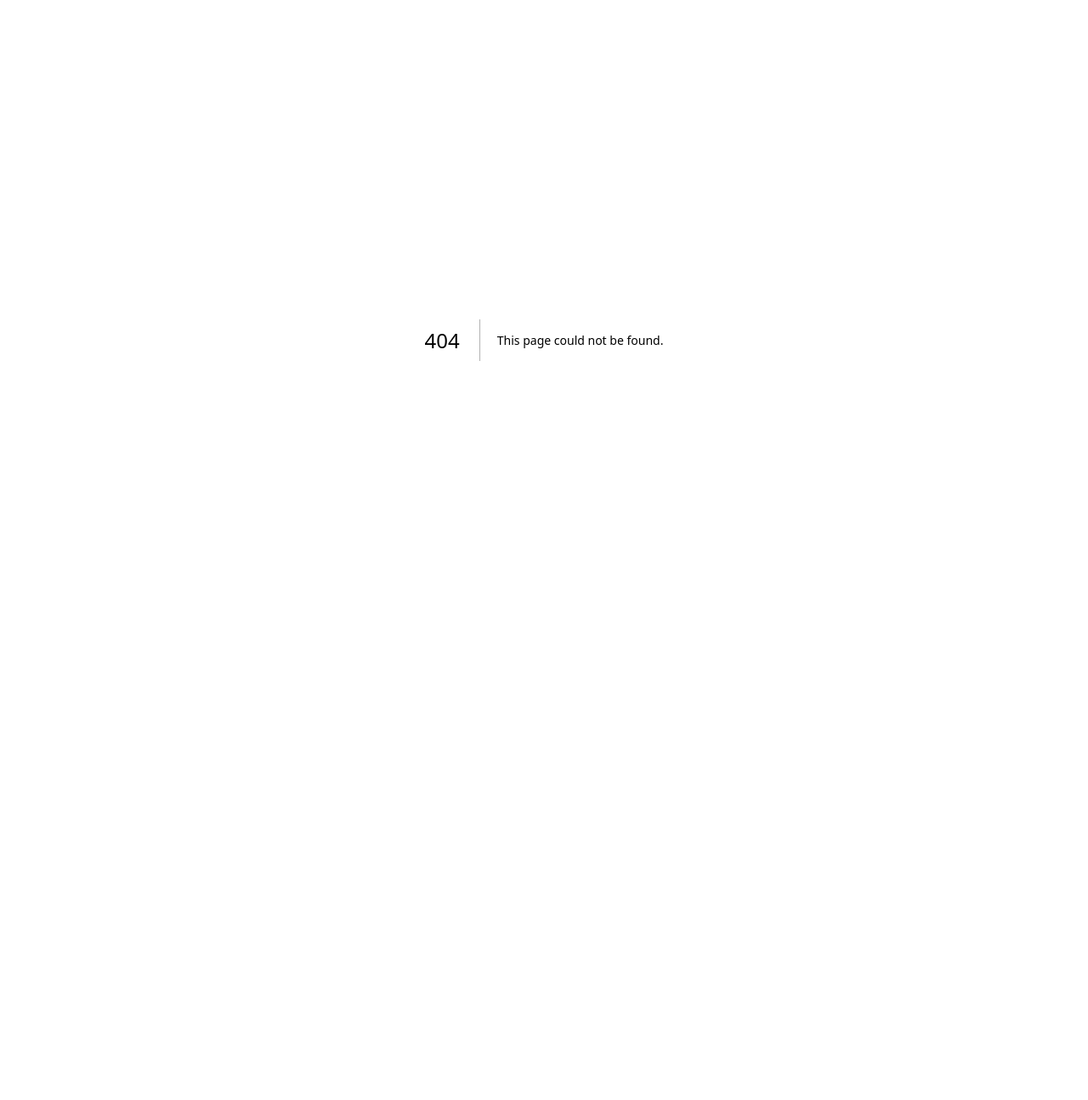
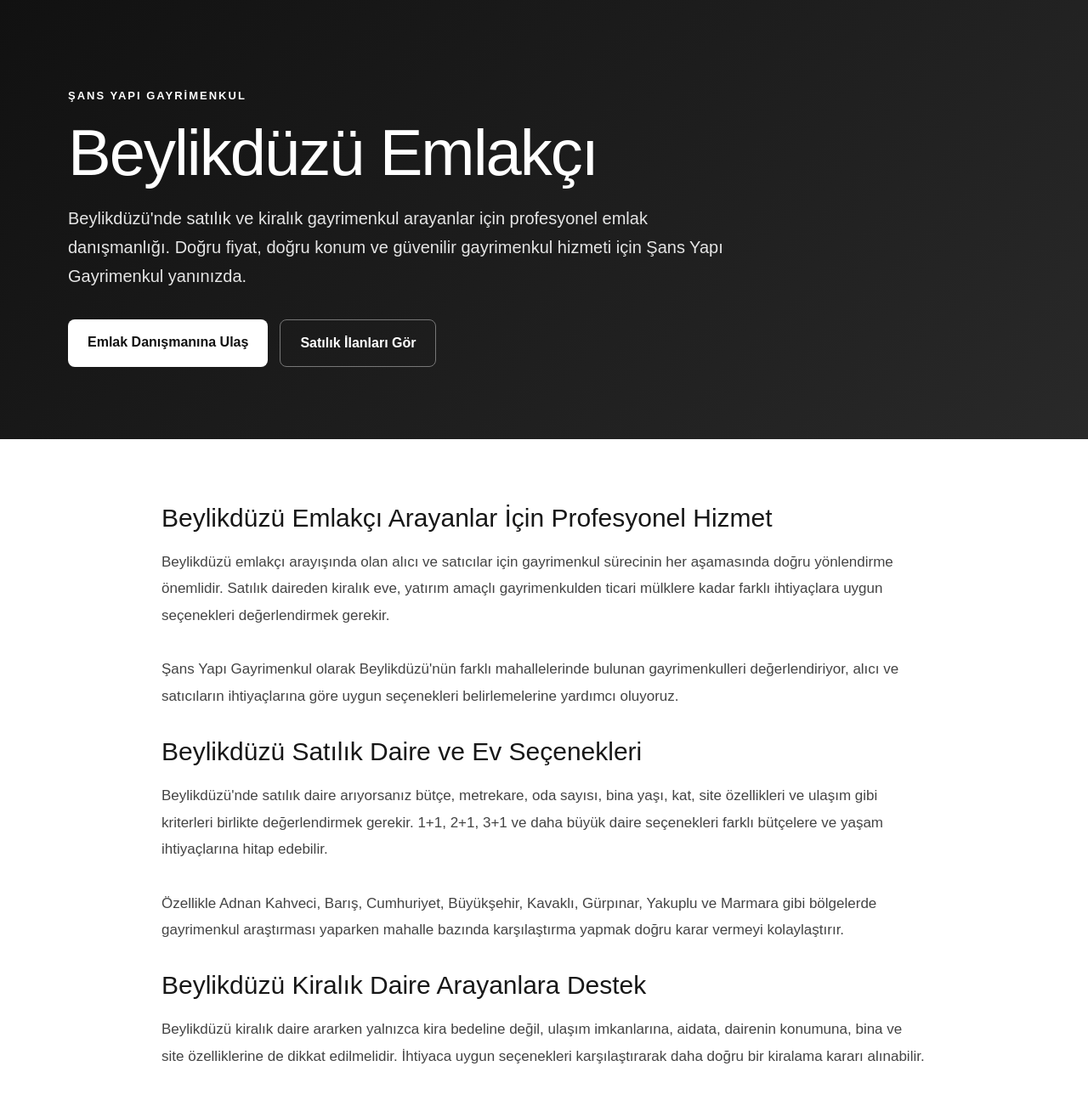
Before and after one commit to sudesolmaz1412/sansemlak, a Next.js app: page /beylikduzu-emlakci in a window 1280 px wide. Before the commit this address had no page. Shown: the top 1295 px of the page at 85% size. Before the commit the page ends 800 px from the top, so only its background shows below. Built offline with nearby package versions, Linux system fonts and the light colour scheme.

Commit message:
Beylikduzu emlakci SEO sayfasi eklendi

```diff
--- /dev/null
+++ b/app/beylikduzu-emlakci/page.tsx
@@ -0,0 +1,305 @@
+import type { Metadata } from "next";
+
+export const metadata: Metadata = {
+  title: "Beylikdüzü Emlakçı | Şans Yapı Gayrimenkul",
+  description:
+    "Beylikdüzü emlakçı arayanlar için Şans Yapı Gayrimenkul. Beylikdüzü satılık ve kiralık daire, ev, villa, arsa ve işyeri seçenekleri için profesyonel gayrimenkul danışmanlığı.",
+  keywords: [
+    "Beylikdüzü emlakçı",
+    "Beylikdüzü emlak",
+    "Beylikdüzü emlak ofisi",
+    "Beylikdüzü gayrimenkul",
+    "Beylikdüzü gayrimenkul danışmanı",
+    "Beylikdüzü satılık daire",
+    "Beylikdüzü kiralık daire",
+  ],
+};
+
+export default function BeylikduzuEmlakciPage() {
+  return (
+    <>
+      <main className="page">
+        <section className="hero">
+          <div className="container">
+            <span className="eyebrow">ŞANS YAPI GAYRİMENKUL</span>
+
+            <h1>Beylikdüzü Emlakçı</h1>
+
+            <p className="lead">
+              Beylikdüzü'nde satılık ve kiralık gayrimenkul arayanlar için
+              profesyonel emlak danışmanlığı. Doğru fiyat, doğru konum ve
+              güvenilir gayrimenkul hizmeti için Şans Yapı Gayrimenkul
+              yanınızda.
+            </p>
+
+            <div className="buttons">
+              <a href="tel:+905XXXXXXXXX" className="primary">
+                Emlak Danışmanına Ulaş
+              </a>
+              <a href="/ilanlar" className="secondary">
+                Satılık İlanları Gör
+              </a>
+            </div>
+          </div>
+        </section>
+
+        <section className="content">
+          <div className="container narrow">
+            <h2>Beylikdüzü Emlakçı Arayanlar İçin Profesyonel Hizmet</h2>
+
+            <p>
+              Beylikdüzü emlakçı arayışında olan alıcı ve satıcılar için
+              gayrimenkul sürecinin her aşamasında doğru yönlendirme önemlidir.
+              Satılık daireden kiralık eve, yatırım amaçlı gayrimenkulden
+              ticari mülklere kadar farklı ihtiyaçlara uygun seçenekleri
+              değerlendirmek gerekir.
+            </p>
+
+            <p>
+              Şans Yapı Gayrimenkul olarak Beylikdüzü'nün farklı mahallelerinde
+              bulunan gayrimenkulleri değerlendiriyor, alıcı ve satıcıların
+              ihtiyaçlarına göre uygun seçenekleri belirlemelerine yardımcı
+              oluyoruz.
+            </p>
+
+            <h2>Beylikdüzü Satılık Daire ve Ev Seçenekleri</h2>
+
+            <p>
+              Beylikdüzü'nde satılık daire arıyorsanız bütçe, metrekare,
+              oda sayısı, bina yaşı, kat, site özellikleri ve ulaşım gibi
+              kriterleri birlikte değerlendirmek gerekir. 1+1, 2+1, 3+1 ve
+              daha büyük daire seçenekleri farklı bütçelere ve yaşam
+              ihtiyaçlarına hitap edebilir.
+            </p>
+
+            <p>
+              Özellikle Adnan Kahveci, Barış, Cumhuriyet, Büyükşehir, Kavaklı,
+              Gürpınar, Yakuplu ve Marmara gibi bölgelerde gayrimenkul
+              araştırması yaparken mahalle bazında karşılaştırma yapmak doğru
+              karar vermeyi kolaylaştırır.
+            </p>
+
+            <h2>Beylikdüzü Kiralık Daire Arayanlara Destek</h2>
+
+            <p>
+              Beylikdüzü kiralık daire ararken yalnızca kira bedeline değil,
+              ulaşım imkanlarına, aidata, dairenin konumuna, bina ve site
+              özelliklerine de dikkat edilmelidir. İhtiyaca uygun seçenekleri
+              karşılaştırarak daha doğru bir kiralama kararı alınabilir.
+            </p>
+
+            <h2>Beylikdüzü'nde Gayrimenkul Yatırımı</h2>
+
+            <p>
+              Beylikdüzü gayrimenkul yatırımı açısından farklı bütçelere hitap
+              eden konut ve ticari mülk seçeneklerinin bulunduğu bölgelerden
+              biridir. Yatırım kararı verirken satın alma fiyatının yanında
+              konum, kira potansiyeli, ulaşım, bölgedeki yapılaşma ve mülkün
+              gelecekteki kullanım amacı birlikte değerlendirilmelidir.
+            </p>
+
+            <h2>Beylikdüzü Emlak Ofisi Seçerken Nelere Dikkat Edilmeli?</h2>
+
+            <p>
+              Bir emlakçı seçerken bölgeyi tanıması, ilan bilgilerinin
+              doğruluğu, iletişim sürecinin şeffaf olması ve alım-satım
+              sürecinin başından sonuna kadar destek sunması önemlidir.
+            </p>
+
+            <p>
+              Şans Yapı Gayrimenkul, Beylikdüzü'nde gayrimenkul almak, satmak
+              veya kiralamak isteyen müşterilere ihtiyaçlarına uygun seçenekleri
+              değerlendirme konusunda yardımcı olur.
+            </p>
+
+            <h2>Beylikdüzü Mahallelerinde Gayrimenkul</h2>
+
+            <div className="links">
+              <a href="/blog/beylikduzu-adnan-kahveci-mahallesi-satilik-daire">
+                Beylikdüzü Adnan Kahveci Mahallesi Satılık Daire
+              </a>
+              <a href="/blog/beylikduzu-baris-mahallesi-satilik-daire">
+                Beylikdüzü Barış Mahallesi Satılık Daire
+              </a>
+              <a href="/blog/beylikduzu-cumhuriyet-mahallesi-satilik-daire">
+                Beylikdüzü Cumhuriyet Mahallesi Satılık Daire
+              </a>
+              <a href="/blog/beylikduzu-buyuksehir-mahallesi-satilik-daire">
+                Beylikdüzü Büyükşehir Mahallesi Satılık Daire
+              </a>
+              <a href="/blog/beylikduzu-kavakli-mahallesi-satilik-daire">
+                Beylikdüzü Kavaklı Mahallesi Satılık Daire
+              </a>
+              <a href="/blog/beylikduzu-gurpinar-mahallesi-satilik-daire">
+                Beylikdüzü Gürpınar Mahallesi Satılık Daire
+              </a>
+            </div>
+
+            <div className="cta">
+              <h2>Beylikdüzü'nde Emlakçı Arıyorsanız</h2>
+              <p>
+                Satılık veya kiralık gayrimenkul arayışınız için Şans Yapı
+                Gayrimenkul ile iletişime geçebilirsiniz.
+              </p>
+              <a href="tel:+905XXXXXXXXX">Şans Yapı Gayrimenkul ile İletişime Geç</a>
+            </div>
+          </div>
+        </section>
+      </main>
+
+      <style>{`
+        * {
+          box-sizing: border-box;
+        }
+
+        .page {
+          min-height: 100vh;
+          background: #fff;
+          color: #171717;
+        }
+
+        .container {
+          width: min(1120px, calc(100% - 40px));
+          margin: 0 auto;
+        }
+
+        .narrow {
+          max-width: 900px;
+        }
+
+        .hero {
+          padding: 100px 0 85px;
+          background: linear-gradient(135deg, #111 0%, #292929 100%);
+          color: #fff;
+        }
+
+        .eyebrow {
+          display: inline-block;
+          margin-bottom: 18px;
+          font-size: 13px;
+          font-weight: 700;
+          letter-spacing: 2px;
+        }
+
+        h1 {
+          margin: 0 0 22px;
+          font-size: clamp(42px, 7vw, 76px);
+          line-height: 1.02;
+          letter-spacing: -2px;
+        }
+
+        .lead {
+          max-width: 800px;
+          margin: 0;
+          font-size: 20px;
+          line-height: 1.7;
+          color: #e5e5e5;
+        }
+
+        .buttons {
+          display: flex;
+          gap: 14px;
+          flex-wrap: wrap;
+          margin-top: 34px;
+        }
+
+        .buttons a,
+        .cta a {
+          display: inline-block;
+          padding: 15px 23px;
+          border-radius: 8px;
+          text-decoration: none;
+          font-weight: 700;
+        }
+
+        .primary {
+          background: #fff;
+          color: #111;
+        }
+
+        .secondary {
+          border: 1px solid #777;
+          color: #fff;
+        }
+
+        .content {
+          padding: 75px 0;
+        }
+
+        h2 {
+          margin: 0 0 18px;
+          font-size: 30px;
+          line-height: 1.2;
+        }
+
+        .content p {
+          margin: 0 0 32px;
+          font-size: 17px;
+          line-height: 1.85;
+          color: #444;
+        }
+
+        .links {
+          display: grid;
+          gap: 12px;
+          margin: 25px 0 55px;
+        }
+
+        .links a {
+          padding: 18px 20px;
+          border: 1px solid #e4e4e4;
+          border-radius: 10px;
+          color: #171717;
+          text-decoration: none;
+          font-weight: 700;
+          transition: transform .2s ease;
+        }
+
+        .links a:hover {
+          transform: translateY(-2px);
+        }
+
+        .cta {
+          padding: 38px;
+          border-radius: 16px;
+          background: #f4f4f4;
+        }
+
+        .cta h2 {
+          margin-bottom: 12px;
+        }
+
+        .cta p {
+          margin-bottom: 20px;
+        }
+
+        .cta a {
+          background: #111;
+          color: #fff;
+        }
+
+        @media (max-width: 700px) {
+          .hero {
+            padding: 70px 0 60px;
+          }
+
+          .content {
+            padding: 55px 0;
+          }
+
+          .lead {
+            font-size: 17px;
+          }
+
+          h2 {
+            font-size: 25px;
+          }
+
+          .cta {
+            padding: 25px;
+          }
+        }
+      `}</style>
+    </>
+  );
+}
```
